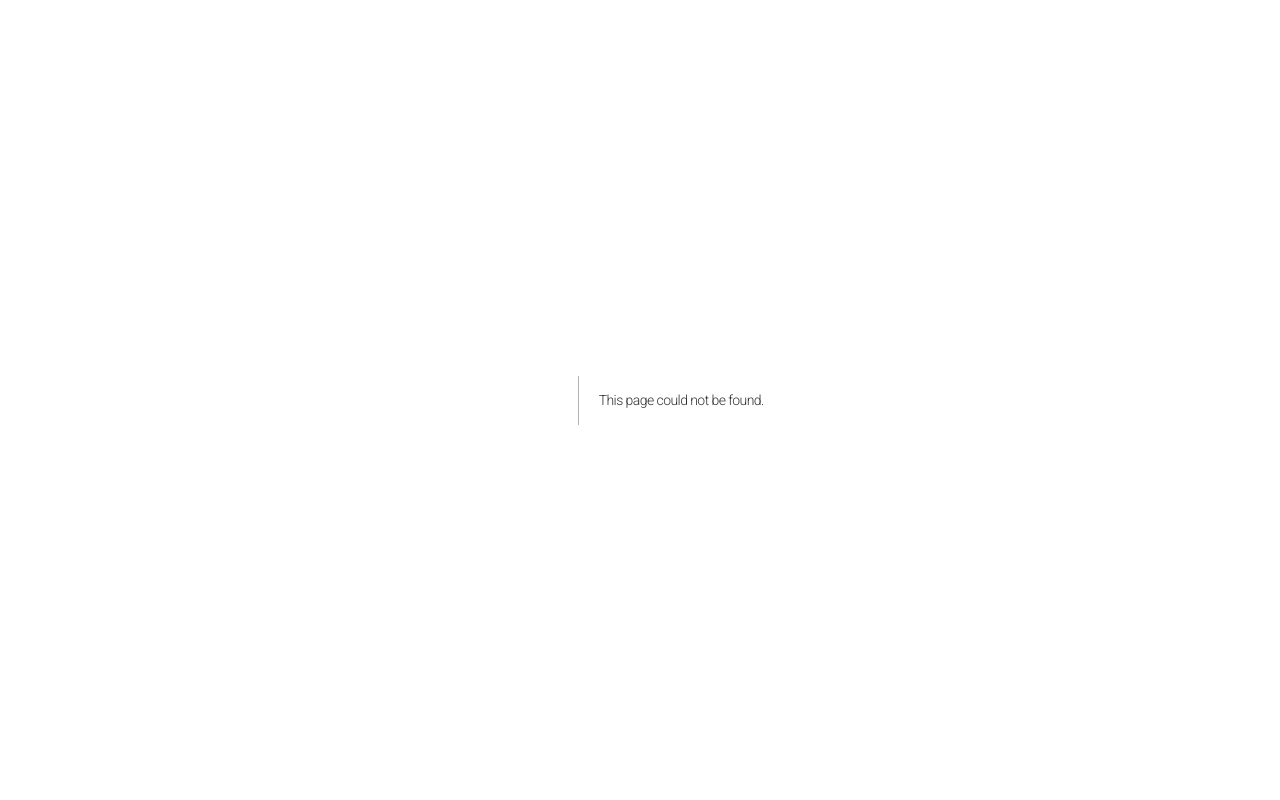
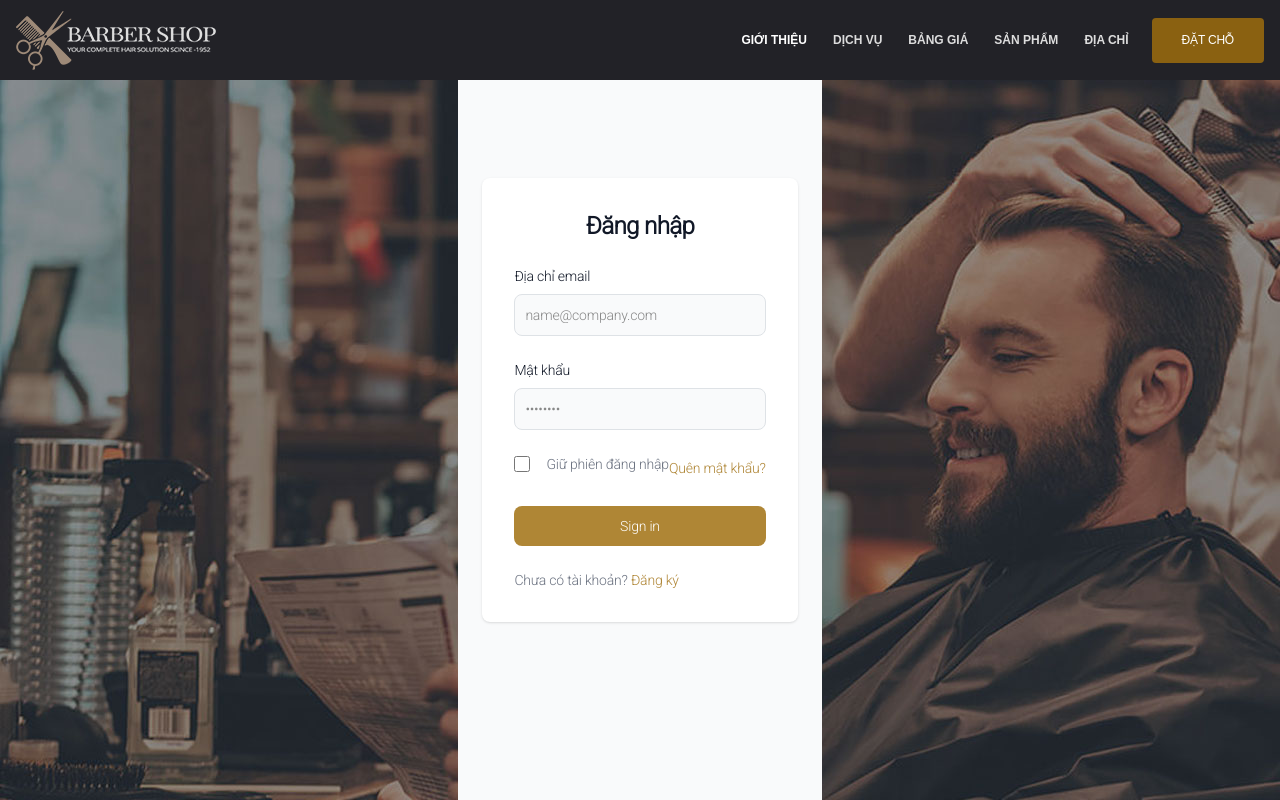
Before and after one commit to trung1704ptit/babershop-ui, a Next.js app: page /dang-nhap in a window 1280 px wide. Before the commit this address had no page. Built offline with nearby package versions, Linux system fonts and the light colour scheme.

Commit message:
move dang-nhap out of admin folder

```diff
--- a/src/pages/admin/dang-nhap.tsx
+++ /dev/null
@@ -1,13 +0,0 @@
-import { Footer, Header, Login } from "../../components"
-
-const LoginPage = () => {
-  return (
-    <>
-      <Header />
-      <Login />
-      <Footer />
-    </>
-  )
-}
-
-export default LoginPage;
--- /dev/null
+++ b/src/pages/dang-nhap.tsx
@@ -0,0 +1,19 @@
+'use client'
+import { Footer, Header, Login } from "../components"
+
+const LoginPage = () => {
+  return (
+    <>
+      <Header />
+      <div
+        className="justify-center items-center flex bg-no-repeat bg-cover bg-center overflow-x-hidden overflow-y-auto fixed inset-0 z-50 outline-none focus:outline-none"
+        style={{ background: 'url("/img/slide-1.jpg")', backgroundSize: 'cover', backgroundRepeat: 'no-repeat' }}
+      >
+        <Login />
+      </div>
+      <Footer />
+    </>
+  )
+}
+
+export default LoginPage;
```
